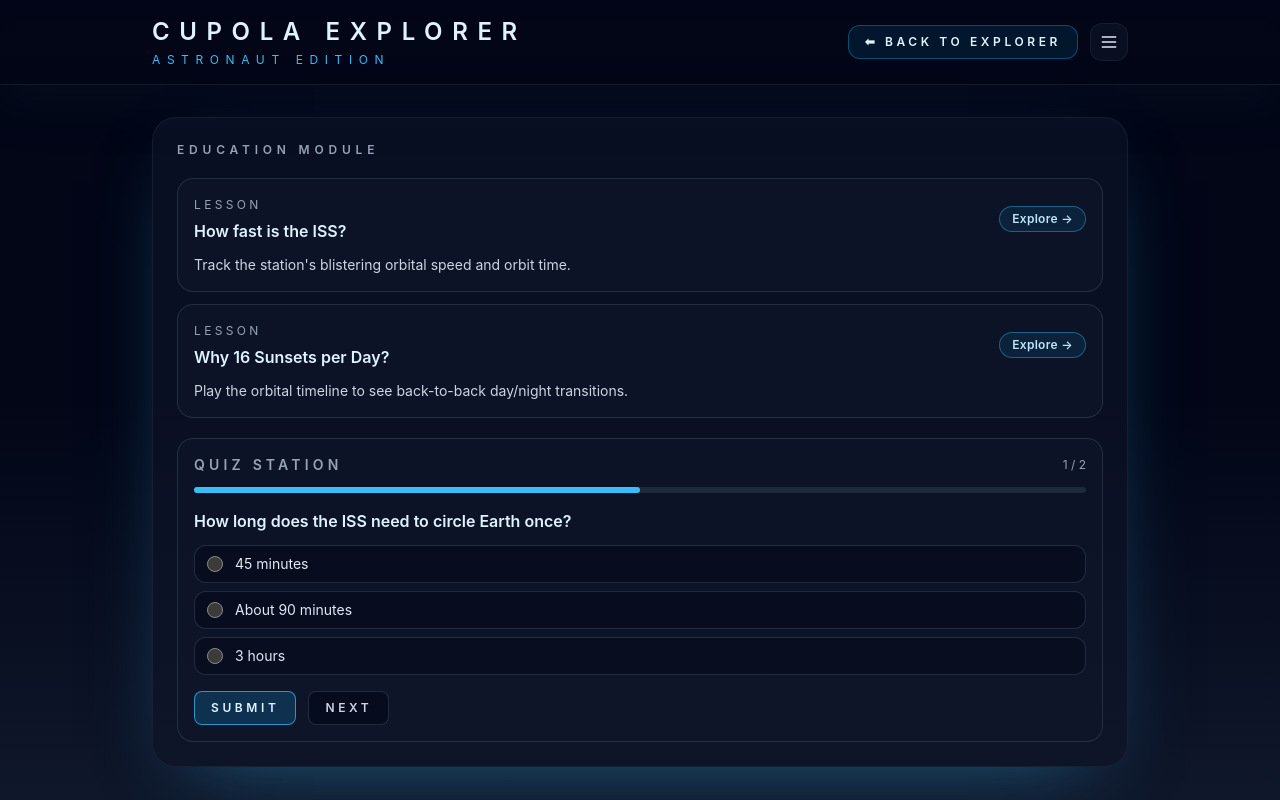
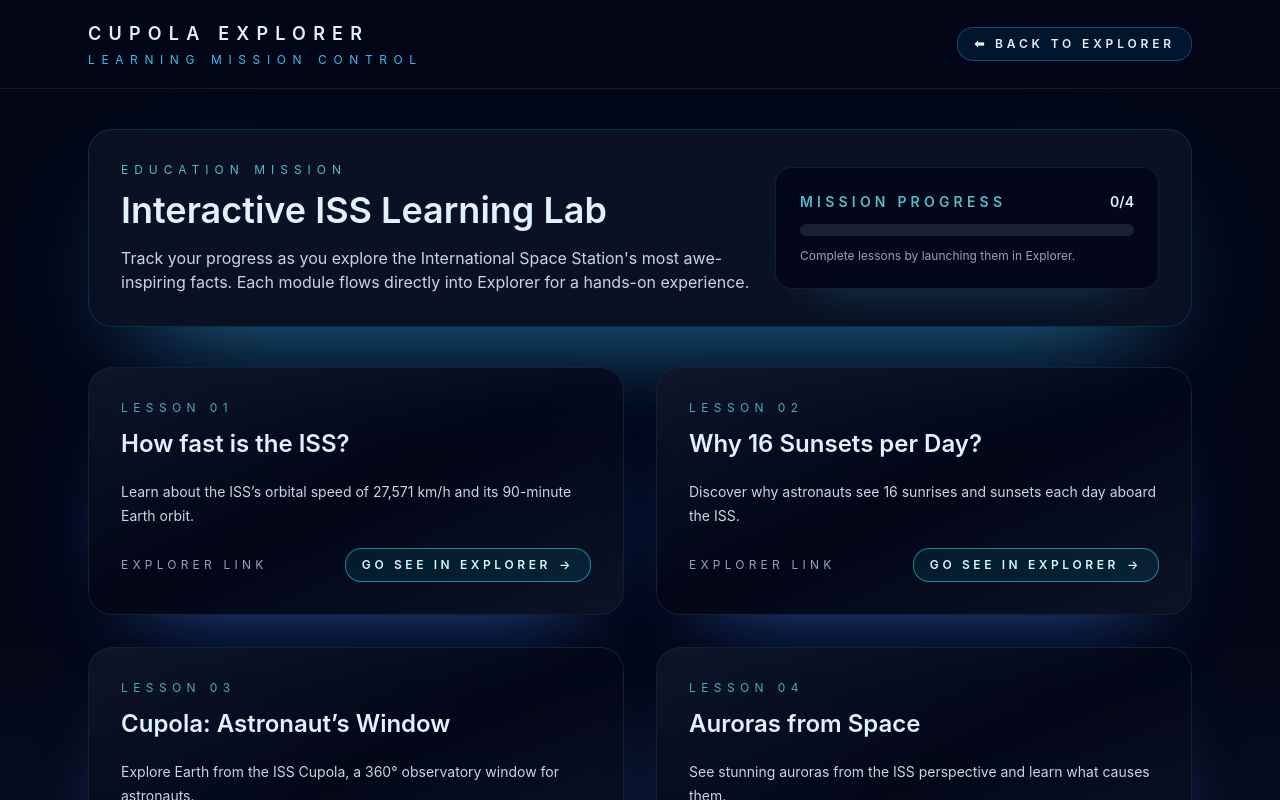
Before and after one commit to hbrbou66/Cupola-Explorer, a React (Vite) app: page /education in a window 1280 px wide. Shown: the top 800 px of the page. Built offline with nearby package versions, Linux system fonts and the light colour scheme.

Commit message:
Refactor education page with interactive modules

```diff
--- /dev/null
+++ b/src/data/lessons.ts
@@ -0,0 +1,34 @@
+export interface Lesson {
+  id: number;
+  title: string;
+  description: string;
+  explorerFeature: string;
+}
+
+export const lessonData: Lesson[] = [
+  {
+    id: 1,
+    title: 'How fast is the ISS?',
+    description:
+      'Learn about the ISS’s orbital speed of 27,571 km/h and its 90-minute Earth orbit.',
+    explorerFeature: 'orbit-speed',
+  },
+  {
+    id: 2,
+    title: 'Why 16 Sunsets per Day?',
+    description: 'Discover why astronauts see 16 sunrises and sunsets each day aboard the ISS.',
+    explorerFeature: 'day-night-cycle',
+  },
+  {
+    id: 3,
+    title: 'Cupola: Astronaut’s Window',
+    description: 'Explore Earth from the ISS Cupola, a 360° observatory window for astronauts.',
+    explorerFeature: 'cupola-view',
+  },
+  {
+    id: 4,
+    title: 'Auroras from Space',
+    description: 'See stunning auroras from the ISS perspective and learn what causes them.',
+    explorerFeature: 'aurora',
+  },
+];
--- a/src/pages/EducationPage.tsx
+++ b/src/pages/EducationPage.tsx
@@ -1,65 +1,149 @@
-import { useLocation, useNavigate } from 'react-router-dom';
-import EducationModule from '../components/EducationModule.tsx';
-import useFastTimelineDemo from '../hooks/useFastTimelineDemo.ts';
-import { FALLBACK_SPEED_KMH } from '../utils/iss.ts';
-
-type LocationState = {
-  issSpeed?: number;
-};
+import { useState } from 'react';
+import { useNavigate } from 'react-router-dom';
+import type { Lesson } from '../data/lessons.ts';
+import { lessonData } from '../data/lessons.ts';
 
 const EducationPage = () => {
   const navigate = useNavigate();
-  const location = useLocation();
-  const handleFastTimelineDemo = useFastTimelineDemo();
-  const state = (location.state ?? {}) as LocationState;
-  const issSpeed = typeof state.issSpeed === 'number' ? state.issSpeed : FALLBACK_SPEED_KMH;
+  const [completedLessons, setCompletedLessons] = useState<Set<number>>(new Set());
 
   const handleBackToExplorer = () => {
     navigate('/');
   };
 
+  const triggerExplorerFeature = (feature: Lesson['explorerFeature']) => {
+    console.info(`[Explorer Placeholder] Trigger feature: ${feature}`);
+  };
+
+  const handleLessonLaunch = (lesson: Lesson) => {
+    setCompletedLessons((prev) => {
+      if (prev.has(lesson.id)) {
+        return prev;
+      }
+      const updated = new Set(prev);
+      updated.add(lesson.id);
+      return updated;
+    });
+
+    triggerExplorerFeature(lesson.explorerFeature);
+    navigate('/', { state: { explorerFeature: lesson.explorerFeature } });
+  };
+
+  const totalLessons = lessonData.length;
+  const completedCount = completedLessons.size;
+  const progress = totalLessons > 0 ? Math.round((completedCount / totalLessons) * 100) : 0;
+
   return (
     <div className="education-page flex min-h-screen flex-col bg-gradient-to-b from-slate-950 via-slate-950 to-slate-900 text-sky-100">
-      <header className="header-bar">
-        <div className="mx-auto flex w-full max-w-5xl items-center justify-between px-6 py-4">
+      <header className="sticky top-0 z-20 border-b border-slate-800/60 bg-slate-950/70 backdrop-blur">
+        <div className="mx-auto flex w-full max-w-6xl items-center justify-between px-6 py-5">
           <div className="flex min-w-0 flex-col text-left">
-            <h1 className="text-lg font-semibold uppercase tracking-[0.4em] text-sky-100 sm:text-2xl">Cupola Explorer</h1>
-            <p className="mt-1 text-xs uppercase tracking-[0.55em] text-sky-400">Astronaut Edition</p>
+            <h1 className="text-base font-semibold uppercase tracking-[0.4em] text-sky-100 sm:text-lg">Cupola Explorer</h1>
+            <p className="mt-1 text-xs uppercase tracking-[0.55em] text-sky-400">Learning Mission Control</p>
           </div>
-          <div className="flex items-center gap-3">
           <button
             type="button"
             onClick={handleBackToExplorer}
-              className="rounded-xl border border-sky-500/40 bg-sky-500/10 px-4 py-2 text-xs font-semibold uppercase tracking-[0.3em] text-sky-100 transition hover:border-sky-400/70 hover:bg-sky-500/20"
+            className="rounded-2xl border border-sky-500/40 bg-sky-500/10 px-4 py-2 text-xs font-semibold uppercase tracking-[0.32em] text-sky-100 transition hover:-translate-y-0.5 hover:border-sky-400/70 hover:bg-sky-500/20 hover:shadow-[0_15px_45px_-30px_rgba(56,189,248,0.8)] focus-visible:outline focus-visible:outline-2 focus-visible:outline-sky-400"
           >
             ⬅ Back to Explorer
           </button>
+        </div>
+      </header>
+
+      <main className="mx-auto flex w-full max-w-6xl flex-1 flex-col gap-10 px-6 py-10">
+        <section className="relative overflow-hidden rounded-3xl border border-sky-500/20 bg-slate-900/70 p-8 shadow-[0_45px_120px_-60px_rgba(56,189,248,0.9)]">
+          <div
+            className="pointer-events-none absolute -left-1/3 top-1/2 h-64 w-64 -translate-y-1/2 rounded-full bg-sky-500/30 blur-3xl"
+            aria-hidden="true"
+          />
+          <div className="relative flex flex-col gap-6 md:flex-row md:items-center md:justify-between">
+            <div className="max-w-2xl">
+              <p className="text-xs uppercase tracking-[0.5em] text-cyan-300/80">Education Mission</p>
+              <h2 className="mt-3 text-3xl font-semibold text-sky-100 sm:text-4xl">Interactive ISS Learning Lab</h2>
+              <p className="mt-4 text-base text-slate-300">
+                Track your progress as you explore the International Space Station&apos;s most awe-inspiring facts.
+                Each module flows directly into Explorer for a hands-on experience.
+              </p>
+            </div>
+            <div className="flex w-full max-w-sm flex-col gap-3 rounded-2xl border border-slate-800/70 bg-slate-950/80 p-6 shadow-[0_20px_60px_-45px_rgba(56,189,248,0.75)]">
+              <div className="flex items-center justify-between text-sm text-slate-300">
+                <span className="font-semibold uppercase tracking-[0.3em] text-cyan-300/80">Mission Progress</span>
+                <span className="font-semibold text-sky-100">{completedCount}/{totalLessons}</span>
+              </div>
+              <div className="h-3 w-full overflow-hidden rounded-full bg-slate-800/80" role="progressbar" aria-valuemin={0} aria-valuemax={100} aria-valuenow={progress}>
+                <div
+                  className="h-full w-full origin-left scale-x-0 rounded-full bg-gradient-to-r from-cyan-400 via-sky-500 to-emerald-400 transition-transform duration-700 ease-out"
+                  style={{ transform: `scaleX(${progress / 100})` }}
+                />
+              </div>
+              <p className="text-xs text-slate-400">Complete lessons by launching them in Explorer.</p>
+            </div>
+          </div>
+        </section>
+
+        <section className="grid gap-8 md:grid-cols-2">
+          {lessonData.map((lesson) => {
+            const isComplete = completedLessons.has(lesson.id);
+            return (
+              <article
+                key={lesson.id}
+                className="group relative overflow-hidden rounded-3xl border border-slate-800/70 bg-gradient-to-br from-slate-900/90 via-slate-950/70 to-slate-900/80 p-8 shadow-[0_35px_90px_-55px_rgba(59,130,246,0.85)] transition-transform duration-500 ease-out transform-gpu hover:-translate-y-2 hover:scale-[1.02] hover:shadow-[0_45px_140px_-70px_rgba(56,189,248,1)]"
+              >
+                <div
+                  className="pointer-events-none absolute inset-0 opacity-0 transition-opacity duration-500 group-hover:opacity-100"
+                  aria-hidden="true"
+                >
+                  <div className="absolute -right-20 top-1/2 h-64 w-64 -translate-y-1/2 rotate-12 rounded-full bg-cyan-500/20 blur-3xl" />
+                  <div className="absolute -left-32 bottom-0 h-48 w-48 rounded-full bg-sky-400/10 blur-2xl" />
+                </div>
+                <div className="relative flex h-full flex-col gap-5">
+                  <div className="flex items-start justify-between gap-4">
+                    <div>
+                      <p className="text-xs uppercase tracking-[0.45em] text-cyan-300/70">Lesson {lesson.id.toString().padStart(2, '0')}</p>
+                      <h3 className="mt-3 text-2xl font-semibold text-sky-100 transition-colors duration-500 group-hover:text-cyan-100">
+                        {lesson.title}
+                      </h3>
+                    </div>
+                    {isComplete && (
+                      <span className="rounded-full border border-emerald-400/40 bg-emerald-400/10 px-3 py-1 text-xs font-semibold tracking-[0.3em] text-emerald-200">
+                        Complete
+                      </span>
+                    )}
+                  </div>
+                  <p className="text-sm leading-6 text-slate-300">{lesson.description}</p>
+                  <div className="mt-auto flex items-center justify-between gap-3">
+                    <span className="text-xs uppercase tracking-[0.35em] text-slate-400">Explorer Link</span>
                     <button
                       type="button"
-              aria-label="Open navigation menu"
-              className="rounded-xl border border-slate-800/60 bg-slate-900/60 p-2 text-slate-200 transition hover:border-sky-400/70 hover:bg-slate-900/80 hover:text-sky-200 focus-visible:outline focus-visible:outline-2 focus-visible:outline-sky-400"
+                      onClick={() => handleLessonLaunch(lesson)}
+                      className="inline-flex items-center gap-2 rounded-2xl border border-cyan-400/60 bg-cyan-500/10 px-4 py-2 text-xs font-semibold uppercase tracking-[0.3em] text-cyan-100 transition duration-300 hover:-translate-y-0.5 hover:border-cyan-300/80 hover:bg-cyan-500/20 hover:text-cyan-50 focus-visible:outline focus-visible:outline-2 focus-visible:outline-cyan-300"
                     >
-              <svg
-                xmlns="http://www.w3.org/2000/svg"
-                viewBox="0 0 24 24"
-                className="h-5 w-5"
-                fill="none"
-                stroke="currentColor"
-                strokeWidth="1.8"
-                strokeLinecap="round"
-                strokeLinejoin="round"
-                aria-hidden="true"
-              >
-                <path d="M4 6h16M4 12h16M4 18h16" />
-              </svg>
+                      Go See in Explorer
+                      <span aria-hidden="true" className="transition-transform duration-300 group-hover:translate-x-1">
+                        →
+                      </span>
                     </button>
                   </div>
                 </div>
-      </header>
+              </article>
+            );
+          })}
+        </section>
 
-      <main className="mx-auto flex w-full max-w-5xl flex-1 flex-col gap-6 px-6 py-8">
-        <section className="rounded-3xl border border-slate-800/60 bg-slate-900/60 p-6 shadow-[0_25px_80px_-40px_rgba(56,189,248,0.55)]">
-          <EducationModule issSpeed={issSpeed} onFastTimeline={handleFastTimelineDemo} />
+        <section className="relative overflow-hidden rounded-3xl border border-cyan-400/30 bg-slate-950/80 p-10 text-center shadow-[0_55px_160px_-80px_rgba(56,189,248,1)]">
+          <div
+            className="pointer-events-none absolute -inset-1 rounded-[2rem] bg-gradient-to-r from-cyan-500/20 via-blue-500/10 to-purple-500/20 blur-3xl"
+            aria-hidden="true"
+          />
+          <div className="relative mx-auto flex max-w-2xl flex-col gap-4">
+            <p className="text-xs uppercase tracking-[0.5em] text-cyan-300/70">Quiz Station</p>
+            <h3 className="text-2xl font-semibold text-sky-100 sm:text-3xl">📘 Upcoming Quiz: Test your knowledge!</h3>
+            <p className="text-sm text-slate-300">
+              A luminous quiz experience is on final approach. Check back soon to challenge your ISS knowledge and
+              earn mission badges.
+            </p>
+          </div>
         </section>
       </main>
     </div>
```
Lines whose indentation alone changed are shown as unchanged.
